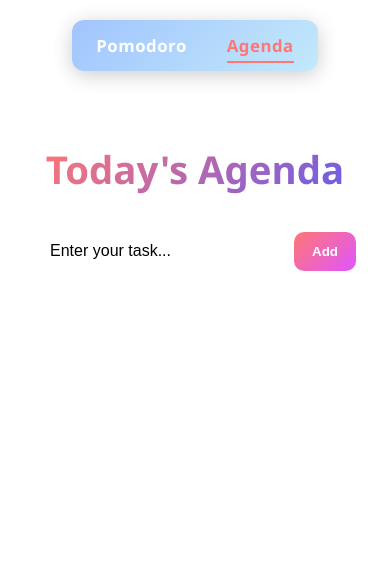
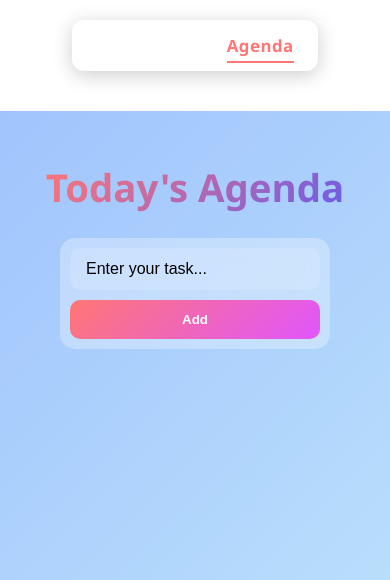
Before and after one commit to faizaanjum7/pomodoroApp-by-faiza, a React (Vite) app in the folder mypomodoro/: page /agenda in a window 390 px wide. Shown: the top 580 px of the page. Built offline with nearby package versions, Linux system fonts and the light colour scheme.

Commit message:
style update 5 and text wrap

```diff
--- a/mypomodoro/src/App.css
+++ b/mypomodoro/src/App.css
@@ -278,6 +278,20 @@ h1 {
   padding: 10px;
 }
 
+@media (max-width: 500px) {
+  .agenda-box {
+    flex-direction: column;
+  }
+
+  .agenda-box input {
+    min-width: 100%;
+  }
+
+  .agenda-box button {
+    width: 100%;
+  }
+}
+
 
 .agenda-box input {
   padding: 12px 16px;
@@ -321,19 +335,25 @@ h1 {
 .agenda-container li {
   display: flex;
   justify-content: space-between;
-  align-items: center;
+  align-items: flex-start;
   background: rgba(255, 255, 255, 0.08);
   backdrop-filter: blur(8px);
   padding: 12px 16px;
   margin-bottom: 12px;
   border-radius: 12px;
   font-size: 1rem;
-  color: #000000;
-  box-shadow: 0 2px 10px rgba(0,0,0,0.2);
+  color: #000;
+  box-shadow: 0 2px 10px rgba(0, 0, 0, 0.2);
   transition: transform 0.2s;
-  word-wrap: break-word; /* ✅ wraps long text */
+  gap: 10px;
+  flex-wrap: nowrap;
+}
+
+.agenda-container li span {
+  flex: 1;
+  word-break: break-word;
   overflow-wrap: break-word;
-  flex-wrap: wrap;
+  white-space: normal;
 }
 
 .agenda-container li:hover {
@@ -354,6 +374,17 @@ h1 {
   transform: rotate(90deg);
 }
 
+.agenda-container {
+  min-height: 100vh;
+  background: linear-gradient(135deg, #a1c4fd, #c2e9fb);
+  display: flex;
+  flex-direction: column;
+  align-items: center;
+  justify-content: flex-start;
+  padding-top: 50px;
+}
+
+
 
 /* === NAVBAR (GLASS STYLE) === */
 
@@ -361,7 +392,8 @@ h1 {
   display: flex;
   justify-content: center;
   gap: 40px;
-  background: linear-gradient(135deg, #a1c4fd, #c2e9fb);
+  background: rgba(255, 255, 255, 0.15); /* ✅ glass effect */
+  backdrop-filter: blur(10px);
   padding: 14px 24px;
   border-radius: 12px;
   margin: 20px auto;
```
